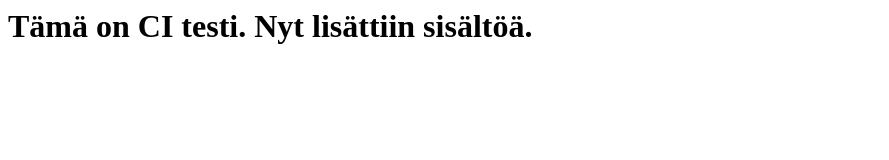
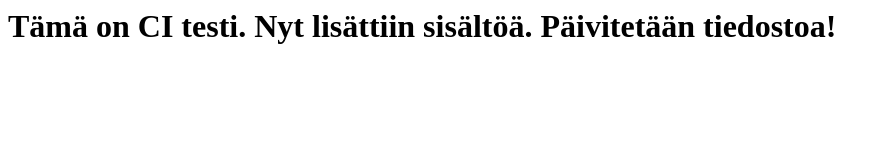
Before and after one commit to mjstenbe/CItesti, a plain HTML site: page index.html in a window 1280 px wide. Shown: the whole page, without its empty margins (0-889 px from the left). Drawn offline with Linux system fonts and the light colour scheme.

Commit message:
Update index.html

```diff
--- a/index.html
+++ b/index.html
@@ -1,3 +1,3 @@
 <html>
-<h1>Tämä on CI testi. Nyt lisättiin sisältöä.</h1>
+<h1>Tämä on CI testi. Nyt lisättiin sisältöä. Päivitetään tiedostoa!</h1>
 </html>
```
